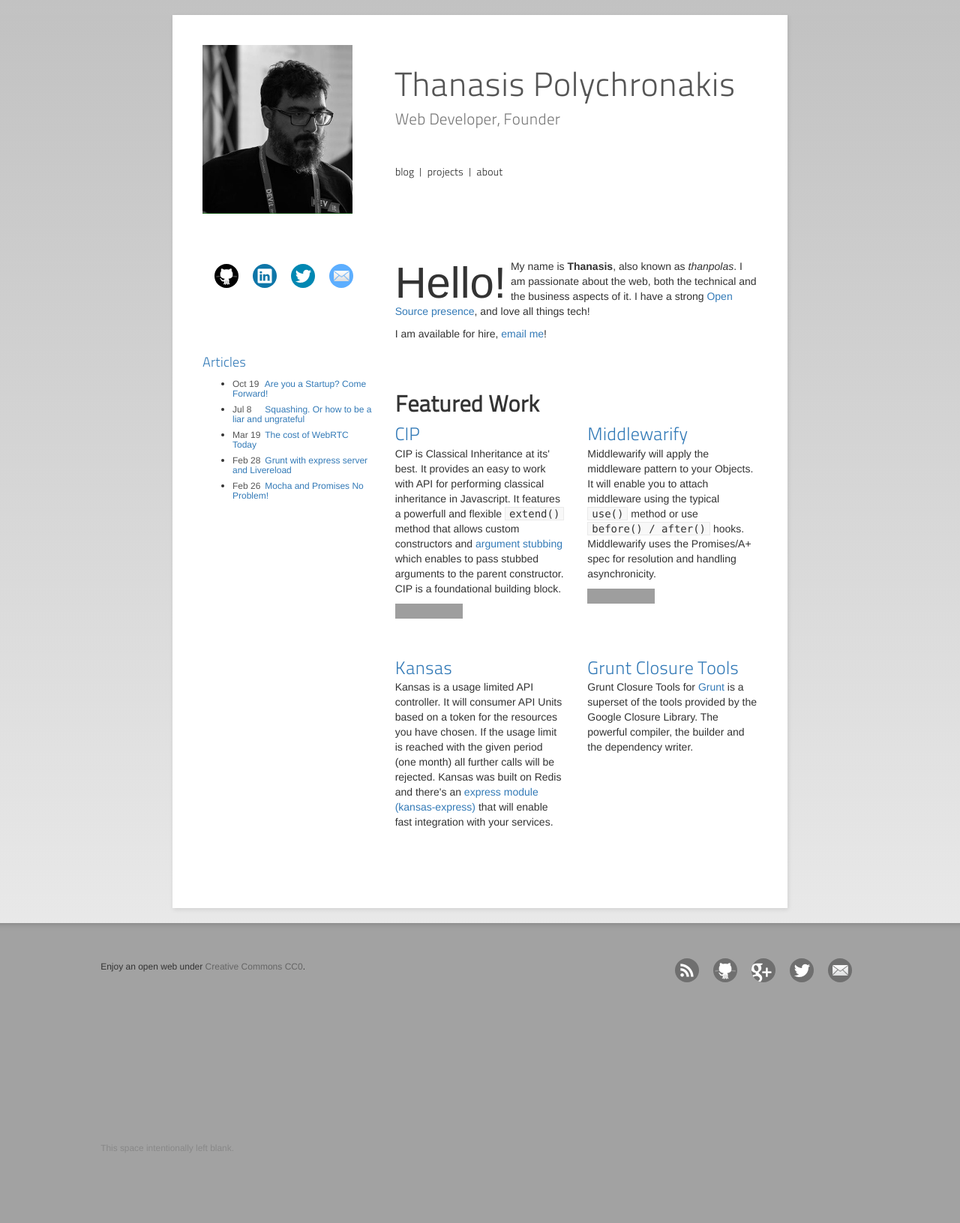
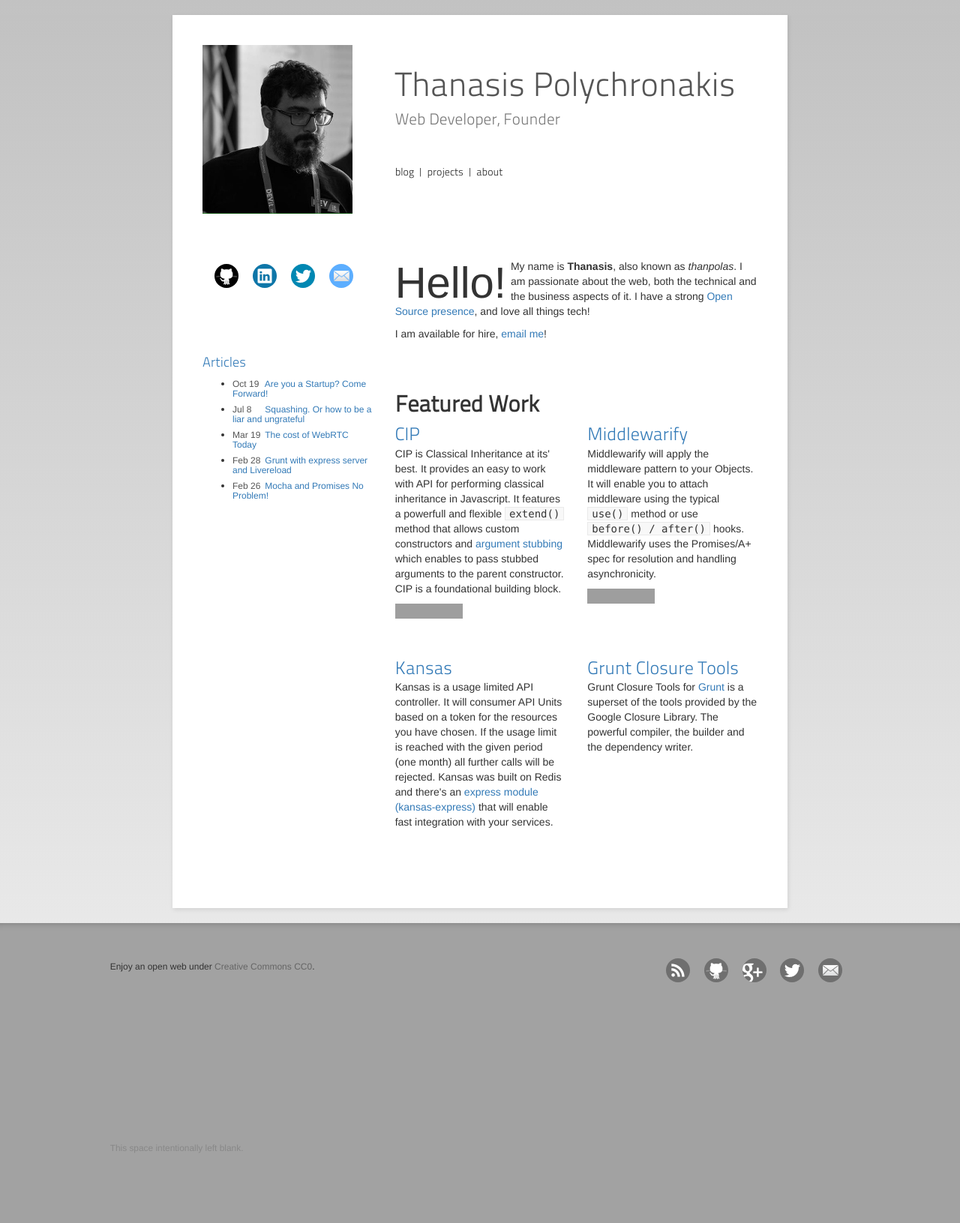
Before and after one commit to thanpolas/thanpolas.github.com, a Jekyll site: the page built from index.html, in a window 1280 px wide. Shown: the whole page at 75% size. Built offline with Jekyll 4.4.1, drawn with Linux system fonts in a browser that asks for light colours; nearby versions of some CDN libraries; Markdown is read by kramdown in place of the engine named in the settings; grey boxes are pictures that could not be loaded.

Commit message:
fix footer padding

```diff
--- a/_includes/themes/thanpolas/default.html
+++ b/_includes/themes/thanpolas/default.html
@@ -25,7 +25,8 @@
 
   {{ content }}
 
-  <footer class="row footer-master">
+  <div class="row">
+    <footer class="footer-master">
       <div class="col-md-10 col-md-offset-1">
         <div class="row footer-unit">
           <div class="col-md-8 footer-copyright content-gutter-left">Enjoy an open web under <a href="http://creativecommons.org/publicdomain/zero/1.0/">Creative Commons CC0</a>.</div>
@@ -45,3 +46,4 @@
       </div>
     </footer>
   </div>
+</div>
--- a/_includes/themes/thanpolas/frontpage.html
+++ b/_includes/themes/thanpolas/frontpage.html
@@ -1,6 +1,6 @@
 {{ content }}
 
-<footer class="row footer-master">
+<footer class="footer-master">
   <div class="col-md-10 col-md-offset-1">
     <div class="row footer-unit">
        <div class="col-md-8 footer-copyright content-gutter-left">Enjoy an open web under <a href="http://creativecommons.org/publicdomain/zero/1.0/">Creative Commons CC0</a>.</div>
```
Lines whose indentation alone changed are shown as unchanged.
